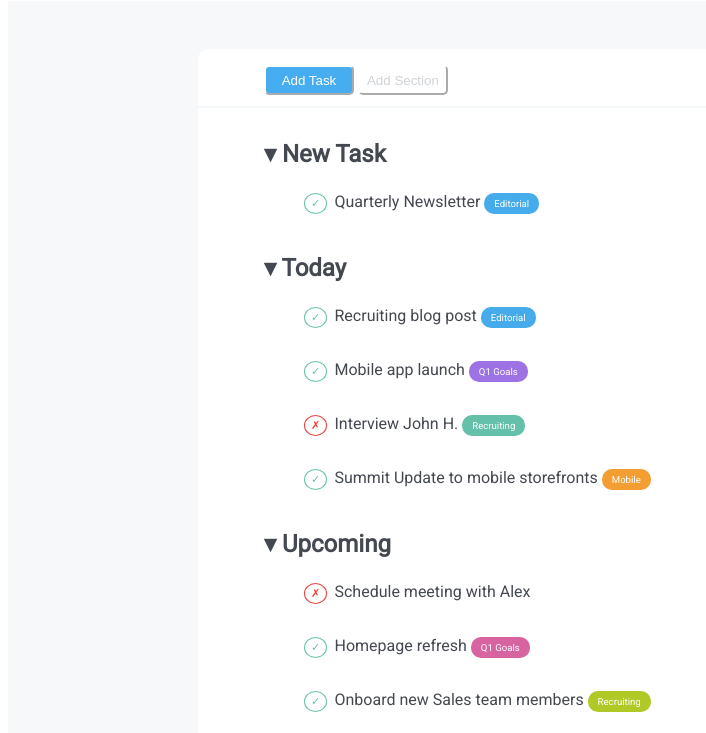
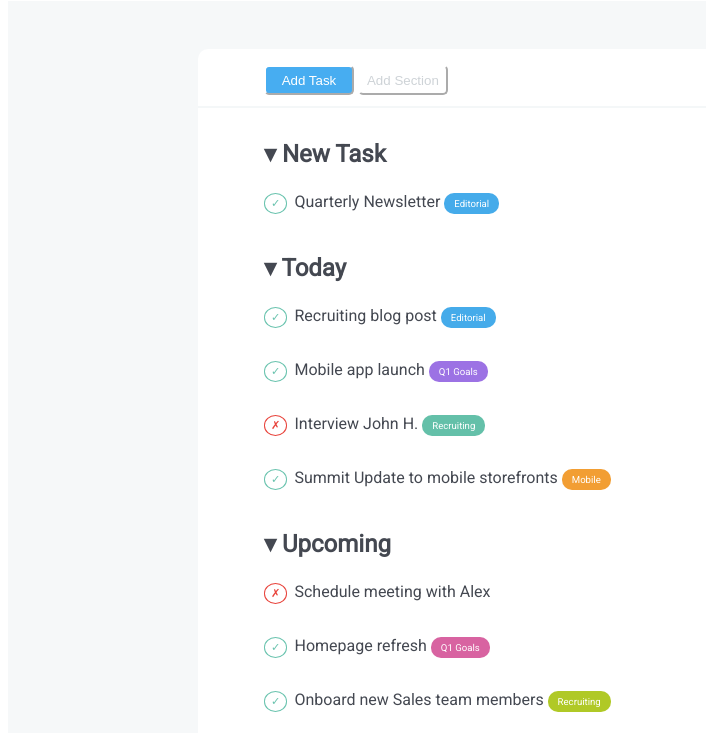
Before and after one commit to Francesco-Iannuzzi/html-css-toboolist, a plain HTML site: page index.html in a window 1280 px wide. Shown: the part 62-795 px from the top of the page, without its empty margins (0-706 px from the left). Drawn offline with Linux system fonts and the light colour scheme.

Commit message:
ul padding-inline-start 0

```diff
--- a/css/style.css
+++ b/css/style.css
@@ -66,6 +66,10 @@ h2 {
     margin-bottom: 0;
 }
 
+ul {
+    padding-inline-start: 0;
+}
+
 li {
     color: #444851;
     display: inline-block;
```
